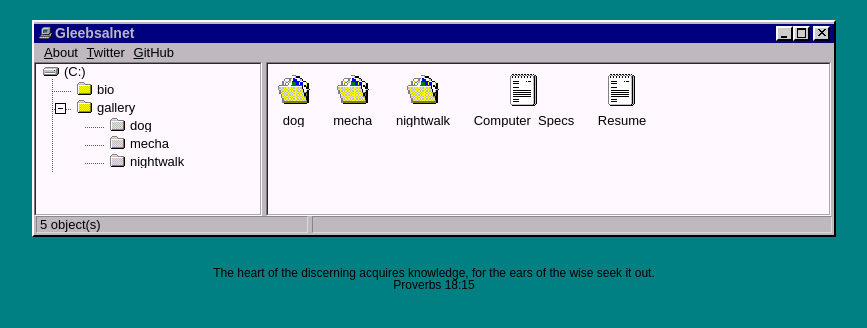
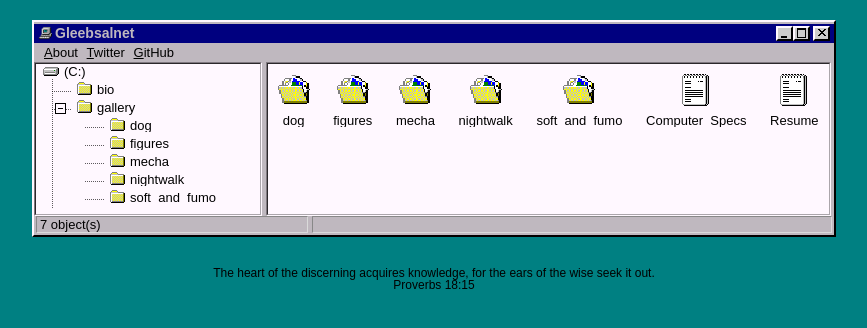
Before and after one commit to Globalnet626/globalnet626.github.io, a Jekyll site: the page built from index.html, in a window 1280 px wide. Shown: the top 328 px of the page, without its empty margins (206-1073 px from the left). Built offline with Jekyll 4.4.1, drawn with Linux system fonts in a browser that asks for light colours; part of the change alters nothing that is shown.

Commit message:
Add figures and soft_and_fumo photos
Co-authored-by: Miguel Silvino <Globalnet626@users.noreply.github.com>

```diff
--- a/_data/gallery.yml
+++ b/_data/gallery.yml
@@ -101,91 +101,277 @@
 
 - file: dog/untitled_dog-1.webp
   thumb: dog/thumbs/untitled_dog-1.webp
-  caption: untitled_dog-1
-  alt: untitled_dog-1
+  caption: "untitled_dog"
+  alt: "untitled_dog"
   tags: [dog]
+  taken: "2026-10-15T19:19:42"
+  camera: Fujifilm X-T10
+  iso: 1250
+  shutter: "1/60"
+  focal: 25
   slug: untitled_dog-1
 
 - file: dog/untitled_dog-2.webp
   thumb: dog/thumbs/untitled_dog-2.webp
-  caption: untitled_dog-2
-  alt: untitled_dog-2
+  caption: "untitled_dog"
+  alt: "untitled_dog"
   tags: [dog]
+  taken: "2026-10-15T19:17:46"
+  camera: Fujifilm X-T10
+  iso: 1000
+  shutter: "1/60"
+  focal: 25
   slug: untitled_dog-2
 
 - file: dog/untitled_dog-3.webp
   thumb: dog/thumbs/untitled_dog-3.webp
-  caption: untitled_dog-3
-  alt: untitled_dog-3
+  caption: "untitled_dog"
+  alt: "untitled_dog"
   tags: [dog]
+  taken: "2026-10-15T19:17:31"
+  camera: Fujifilm X-T10
+  iso: 1000
+  shutter: "1/60"
+  focal: 25
   slug: untitled_dog-3
 
 - file: dog/untitled_dog-4.webp
   thumb: dog/thumbs/untitled_dog-4.webp
-  caption: untitled_dog-4
-  alt: untitled_dog-4
+  caption: "untitled_dog"
+  alt: "untitled_dog"
   tags: [dog]
+  taken: "2026-10-15T19:16:49"
+  camera: Fujifilm X-T10
+  iso: 800
+  shutter: "1/60"
+  focal: 25
   slug: untitled_dog-4
 
 - file: dog/untitled_dog-5.webp
   thumb: dog/thumbs/untitled_dog-5.webp
-  caption: untitled_dog-5
-  alt: untitled_dog-5
+  caption: "untitled_dog"
+  alt: "untitled_dog"
   tags: [dog]
+  taken: "2026-10-15T18:58:41"
+  camera: Fujifilm X-T10
+  iso: 640
+  shutter: "1/60"
+  focal: 25
   slug: untitled_dog-5
+
 
 - file: nightwalk/untitled_nightwalk-1.webp
   thumb: nightwalk/thumbs/untitled_nightwalk-1.webp
-  caption: untitled_nightwalk-1
-  alt: untitled_nightwalk-1
+  caption: "untitled_nightwalk"
+  alt: "untitled_nightwalk"
   tags: [nightwalk]
+  taken: "2026-10-14T00:04:35"
+  camera: Fujifilm X-T10
+  iso: 400
+  shutter: "1/75"
+  focal: 25
   slug: untitled_nightwalk-1
 
 - file: nightwalk/untitled_nightwalk-2.webp
   thumb: nightwalk/thumbs/untitled_nightwalk-2.webp
-  caption: untitled_nightwalk-2
-  alt: untitled_nightwalk-2
+  caption: "untitled_nightwalk"
+  alt: "untitled_nightwalk"
   tags: [nightwalk]
+  taken: "2026-10-14T00:17:07"
+  camera: Fujifilm X-T10
+  iso: 2000
+  shutter: "1/30"
+  focal: 25
   slug: untitled_nightwalk-2
 
 - file: nightwalk/untitled_nightwalk-3.webp
   thumb: nightwalk/thumbs/untitled_nightwalk-3.webp
-  caption: untitled_nightwalk-3
-  alt: untitled_nightwalk-3
+  caption: "untitled_nightwalk"
+  alt: "untitled_nightwalk"
   tags: [nightwalk]
+  taken: "2026-10-14T00:21:03"
+  camera: Fujifilm X-T10
+  iso: 640
+  shutter: "1/30"
+  focal: 25
   slug: untitled_nightwalk-3
 
 - file: nightwalk/untitled_nightwalk-4.webp
   thumb: nightwalk/thumbs/untitled_nightwalk-4.webp
-  caption: untitled_nightwalk-4
-  alt: untitled_nightwalk-4
+  caption: "untitled_nightwalk"
+  alt: "untitled_nightwalk"
   tags: [nightwalk]
+  taken: "2026-10-14T00:21:49"
+  camera: Fujifilm X-T10
+  iso: 640
+  shutter: "1/30"
+  focal: 25
   slug: untitled_nightwalk-4
 
 - file: nightwalk/untitled_nightwalk-5.webp
   thumb: nightwalk/thumbs/untitled_nightwalk-5.webp
-  caption: untitled_nightwalk-5
-  alt: untitled_nightwalk-5
+  caption: "untitled_nightwalk"
+  alt: "untitled_nightwalk"
   tags: [nightwalk]
+  taken: "2026-10-14T00:22:26"
+  camera: Fujifilm X-T10
+  iso: 500
+  shutter: "1/30"
+  focal: 25
   slug: untitled_nightwalk-5
 
 - file: nightwalk/untitled_nightwalk-6.webp
   thumb: nightwalk/thumbs/untitled_nightwalk-6.webp
-  caption: untitled_nightwalk-6
-  alt: untitled_nightwalk-6
+  caption: "untitled_nightwalk"
+  alt: "untitled_nightwalk"
   tags: [nightwalk]
+  taken: "2026-10-14T18:43:38"
+  camera: Fujifilm X-T10
+  iso: 400
+  shutter: "1/45"
+  focal: 25
   slug: untitled_nightwalk-6
 
 - file: nightwalk/untitled_nightwalk-7.webp
   thumb: nightwalk/thumbs/untitled_nightwalk-7.webp
-  caption: untitled_nightwalk-7
-  alt: untitled_nightwalk-7
+  caption: "untitled_nightwalk"
+  alt: "untitled_nightwalk"
   tags: [nightwalk]
+  taken: "2026-10-14T18:46:58"
+  camera: Fujifilm X-T10
+  iso: 400
+  shutter: "1/75"
+  focal: 25
   slug: untitled_nightwalk-7
 
 - file: nightwalk/untitled_nightwalk-8.webp
   thumb: nightwalk/thumbs/untitled_nightwalk-8.webp
-  caption: untitled_nightwalk-8
-  alt: untitled_nightwalk-8
+  caption: "untitled_nightwalk"
+  alt: "untitled_nightwalk"
   tags: [nightwalk]
+  taken: "2026-10-14T23:42:56"
+  camera: Fujifilm X-T10
+  iso: 2000
+  shutter: "1/30"
+  focal: 25
   slug: untitled_nightwalk-8
+
+- file: figures/smart-falcon.webp
+  thumb: figures/thumbs/smart-falcon.webp
+  caption: "Smart Falcon"
+  alt: "Smart Falcon"
+  tags: [figures]
+  taken: "2026-10-14T21:47:54"
+  camera: Fujifilm X-T10
+  iso: 400
+  shutter: "1/80"
+  focal: 25
+  slug: smart-falcon
+
+- file: figures/gambier-bay.webp
+  thumb: figures/thumbs/gambier-bay.webp
+  caption: "Gambier Bay"
+  alt: "Gambier Bay"
+  tags: [figures]
+  taken: "2015-02-23T20:28:48"
+  camera: Fujifilm X-T10
+  lens: XC16-50mmF3.5-5.6 OIS
+  fstop: 5.6
+  iso: 1250
+  shutter: "1/60"
+  focal: 48.4
+  slug: gambier-bay
+
+- file: figures/holo-the-wise-wolf.webp
+  thumb: figures/thumbs/holo-the-wise-wolf.webp
+  caption: "Holo the Wise Wolf"
+  alt: "Holo the Wise Wolf"
+  tags: [figures]
+  taken: "2026-10-01T21:35:13"
+  camera: Fujifilm X-T10
+  lens: XC16-50mmF3.5-5.6 OIS
+  fstop: 5.6
+  iso: 1250
+  shutter: "1/60"
+  focal: 50
+  slug: holo-the-wise-wolf
+
+- file: soft_and_fumo/yuuka-hayase.webp
+  thumb: soft_and_fumo/thumbs/yuuka-hayase.webp
+  caption: "Yuuka Hayase"
+  alt: "Yuuka Hayase"
+  tags: [soft_and_fumo]
+  taken: "2026-10-01T13:44:15"
+  camera: Fujifilm X-T10
+  lens: XC16-50mmF3.5-5.6 OIS
+  fstop: 5.6
+  iso: 400
+  shutter: "1/420"
+  focal: 43.4
+  slug: yuuka-hayase
+
+- file: soft_and_fumo/symboli-rudolf.webp
+  thumb: soft_and_fumo/thumbs/symboli-rudolf.webp
+  caption: "symboli rudolf"
+  alt: "symboli rudolf"
+  tags: [soft_and_fumo]
+  taken: "2026-10-02T18:01:24"
+  camera: Fujifilm X-T10
+  lens: XC16-50mmF3.5-5.6 OIS
+  fstop: 11
+  iso: 400
+  shutter: "1/420"
+  focal: 16
+  slug: symboli-rudolf
+
+- file: soft_and_fumo/symboli-rudolf-pasta.webp
+  thumb: soft_and_fumo/thumbs/symboli-rudolf-pasta.webp
+  caption: "symboli rudolf (Pasta)"
+  alt: "symboli rudolf (Pasta)"
+  tags: [soft_and_fumo]
+  taken: "2026-10-08T21:15:41"
+  camera: Fujifilm X-T10
+  lens: XC16-50mmF3.5-5.6 OIS
+  fstop: 3.5
+  iso: 200
+  shutter: "1/6.5"
+  focal: 16
+  slug: symboli-rudolf-pasta
+
+- file: soft_and_fumo/all-you-need.webp
+  thumb: soft_and_fumo/thumbs/all-you-need.webp
+  caption: "all you need"
+  alt: "all you need"
+  tags: [soft_and_fumo]
+  taken: "2026-10-10T18:13:05"
+  camera: Fujifilm X-T10
+  lens: XC16-50mmF3.5-5.6 OIS
+  fstop: 5.3
+  iso: 3200
+  shutter: "1/25"
+  focal: 37.1
+  slug: all-you-need
+
+- file: soft_and_fumo/manhan-cafe-1.webp
+  thumb: soft_and_fumo/thumbs/manhan-cafe-1.webp
+  caption: "Manhan Cafe"
+  alt: "Manhan Cafe"
+  tags: [soft_and_fumo]
+  taken: "2026-10-14T18:51:32"
+  camera: Fujifilm X-T10
+  iso: 800
+  shutter: "1/30"
+  focal: 25
+  slug: manhan-cafe-1
+
+- file: soft_and_fumo/manhan-cafe-2.webp
+  thumb: soft_and_fumo/thumbs/manhan-cafe-2.webp
+  caption: "Manhan Cafe"
+  alt: "Manhan Cafe"
+  tags: [soft_and_fumo]
+  taken: "2026-10-13T21:44:18"
+  camera: Fujifilm X-T10
+  iso: 3200
+  shutter: "1/56"
+  focal: 25
+  slug: manhan-cafe-2
```
